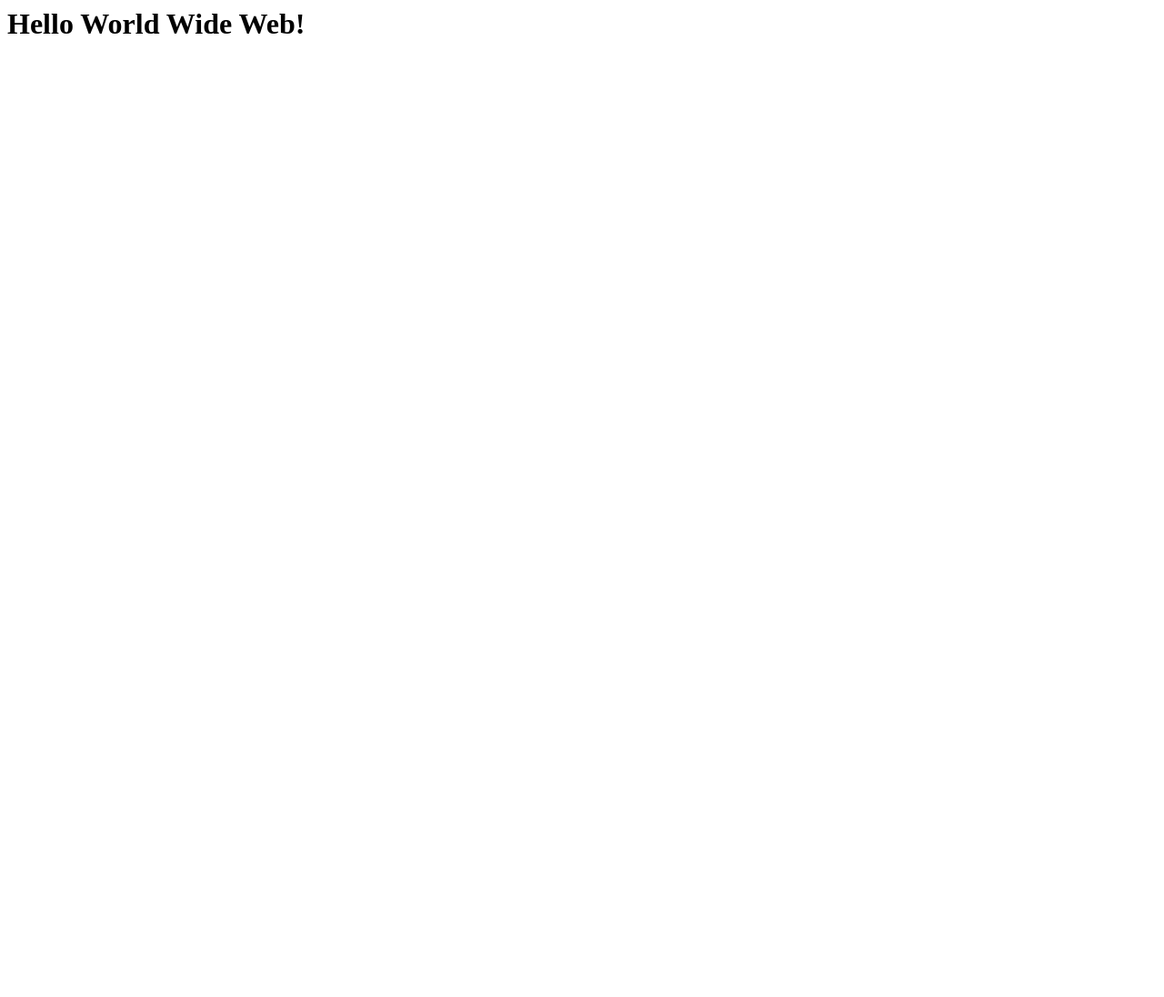
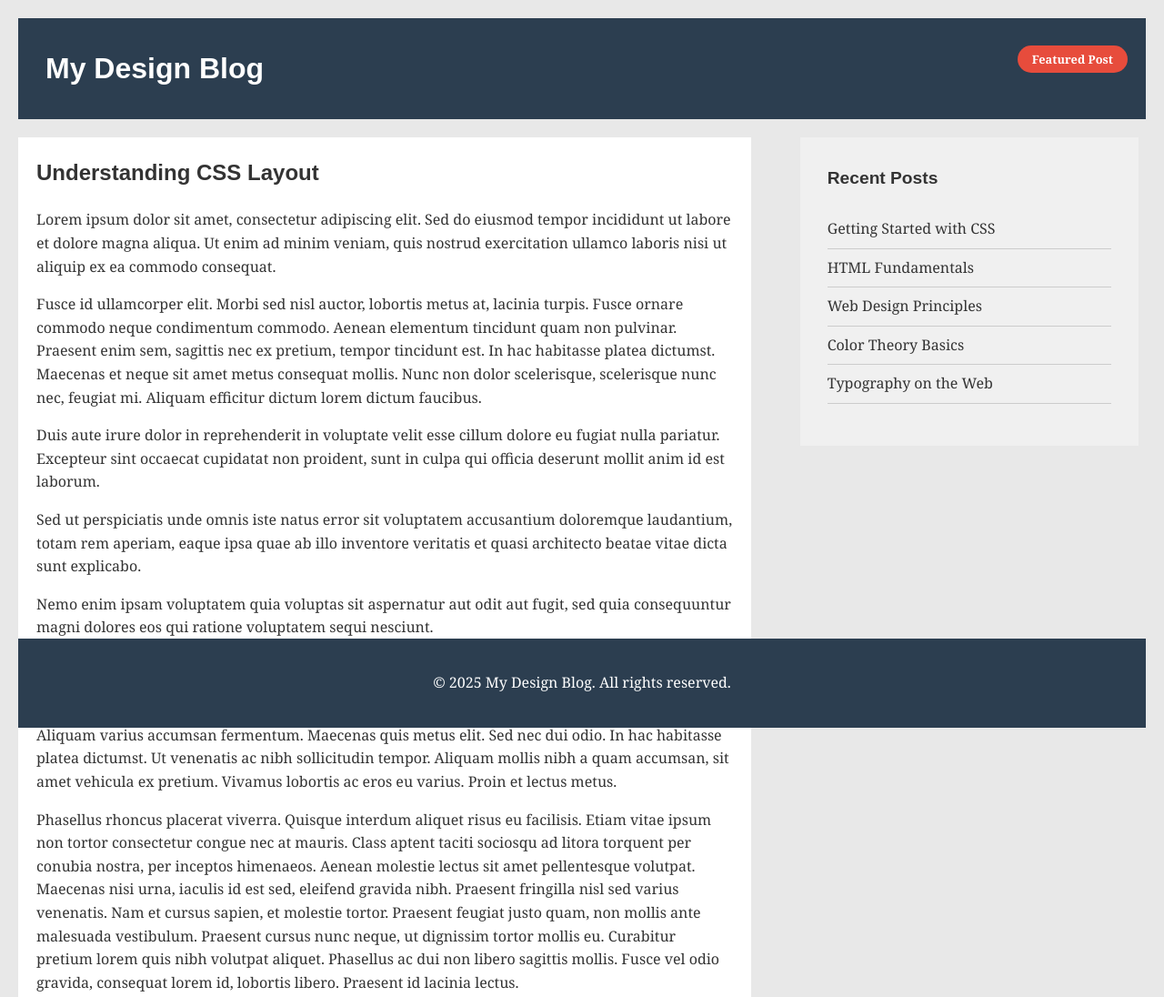
Before and after one commit to da-rr-en/exercise-5, a plain HTML site: page index.html in a window 1280 px wide. Shown: the top 1096 px of the page at 91% size. Before the commit the page ends 800 px from the top, so only its background shows below. Drawn offline with Linux system fonts and the light colour scheme.

Commit message:
publishing to web

```diff
--- a/index.html
+++ b/index.html
@@ -1 +1,136 @@
-<h1>Hello World Wide Web!</h1>
+<!DOCTYPE html>
+<html lang="en-ca">
+<head>
+  <title>'Weekly Exercise 4'</title>
+    <!-- created by Darren Millar on Thursday, February 26th, 2026 -->
+  <meta charset="utf-8">
+  <style>
+    * {
+      box-sizing: border-box;
+    }
+
+    body {
+      margin: 0;
+      padding: 20px;
+      line-height: 1.6;
+      font-family: Georgia, serif;
+      background-color: #e8e8e8;
+    }
+
+    h1, h2, h3 {
+      font-family: Arial, sans-serif;
+    }
+
+    header {
+      padding: 30px;
+      margin-bottom: 20px;
+      background-color: #2c3e50;
+      color: white;
+      position: relative;
+    }
+
+    header h1 {
+      margin: 0;
+      font-size: 2em;
+    }
+
+    .badge {
+      padding: 5px 16px;
+      font-size: 0.8em;
+      font-weight: bold;
+      background-color: #e74c3c;
+      color: white;
+      border-radius: 15px;
+      display: inline-block;
+      margin-top: 10px;
+      position: absolute;
+      top: 20px;
+      right: 20px;
+    }
+
+    #main-content {
+      padding: 20px;
+      vertical-align: top;
+      background-color: white;
+      color: #333333;
+      width: 65%;
+      display: inline-block;
+    }
+
+    #main-content h2 {
+      margin-top: 0;
+    }
+
+    #main-content p {
+      margin-bottom: 15px;
+    }
+
+    #sidebar {
+      padding: 30px;
+      vertical-align: top;
+      background-color: #f0f0f0;
+      color: #333333;
+      width: 30%;
+      display: inline-block;
+      margin-left: 4%;
+    }
+
+    #sidebar h3 {
+      margin-top: 0;
+      font-size: 1.2em;
+    }
+
+    #sidebar ul {
+      list-style: none;
+      padding: 0;
+    }
+
+    #sidebar li {
+      padding: 8px 0;
+      border-bottom: 1px solid #cccccc;
+    }
+
+    footer {
+      padding: 20px;
+      margin-top: 20px;
+      background-color: #2c3e50;
+      color: white;
+      text-align: center;
+      position: sticky;
+      bottom: 0;
+    }
+  </style>
+</head>
+<body>
+  <header>
+    <h1>My Design Blog</h1>
+    <div class="badge">Featured Post</div>
+  </header>
+
+  <div id="main-content">
+    <h2>Understanding CSS Layout</h2>
+       <p>Lorem ipsum dolor sit amet, consectetur adipiscing elit. Sed do eiusmod tempor incididunt ut labore et dolore magna aliqua. Ut enim ad minim veniam, quis nostrud exercitation ullamco laboris nisi ut aliquip ex ea commodo consequat.</p>
+      <p>Fusce id ullamcorper elit. Morbi sed nisl auctor, lobortis metus at, lacinia turpis. Fusce ornare commodo neque condimentum commodo. Aenean elementum tincidunt quam non pulvinar. Praesent enim sem, sagittis nec ex pretium, tempor tincidunt est. In hac habitasse platea dictumst. Maecenas et neque sit amet metus consequat mollis. Nunc non dolor scelerisque, scelerisque nunc nec, feugiat mi. Aliquam efficitur dictum lorem dictum faucibus.</p>
+      <p>Duis aute irure dolor in reprehenderit in voluptate velit esse cillum dolore eu fugiat nulla pariatur. Excepteur sint occaecat cupidatat non proident, sunt in culpa qui officia deserunt mollit anim id est laborum.</p>
+      <p>Sed ut perspiciatis unde omnis iste natus error sit voluptatem accusantium doloremque laudantium, totam rem aperiam, eaque ipsa quae ab illo inventore veritatis et quasi architecto beatae vitae dicta sunt explicabo.</p>
+      <p>Nemo enim ipsam voluptatem quia voluptas sit aspernatur aut odit aut fugit, sed quia consequuntur magni dolores eos qui ratione voluptatem sequi nesciunt.</p>
+      <p>Lorem ipsum dolor sit amet, consectetur adipiscing elit. Donec pellentesque luctus magna in luctus. Nullam non cursus mi. In et orci tellus. Quisque eget rutrum dolor, pulvinar tincidunt massa. Maecenas sit amet libero eget ligula aliquet aliquam id ultrices mi. Pellentesque vel turpis sem. Aliquam varius accumsan fermentum. Maecenas quis metus elit. Sed nec dui odio. In hac habitasse platea dictumst. Ut venenatis ac nibh sollicitudin tempor. Aliquam mollis nibh a quam accumsan, sit amet vehicula ex pretium. Vivamus lobortis ac eros eu varius. Proin et lectus metus.</p>
+      <p>Phasellus rhoncus placerat viverra. Quisque interdum aliquet risus eu facilisis. Etiam vitae ipsum non tortor consectetur congue nec at mauris. Class aptent taciti sociosqu ad litora torquent per conubia nostra, per inceptos himenaeos. Aenean molestie lectus sit amet pellentesque volutpat. Maecenas nisi urna, iaculis id est sed, eleifend gravida nibh. Praesent fringilla nisl sed varius venenatis. Nam et cursus sapien, et molestie tortor. Praesent feugiat justo quam, non mollis ante malesuada vestibulum. Praesent cursus nunc neque, ut dignissim tortor mollis eu. Curabitur pretium lorem quis nibh volutpat aliquet. Phasellus ac dui non libero sagittis mollis. Fusce vel odio gravida, consequat lorem id, lobortis libero. Praesent id lacinia lectus.</p>
+  </div>
+
+  <div id="sidebar">
+    <h3>Recent Posts</h3>
+    <ul>
+      <li>Getting Started with CSS</li>
+      <li>HTML Fundamentals</li>
+      <li>Web Design Principles</li>
+      <li>Color Theory Basics</li>
+      <li>Typography on the Web</li>
+    </ul>
+  </div>
+
+  <footer>
+    <p>&copy; 2025 My Design Blog. All rights reserved.</p>
+  </footer>
+</body>
+</html>
```
